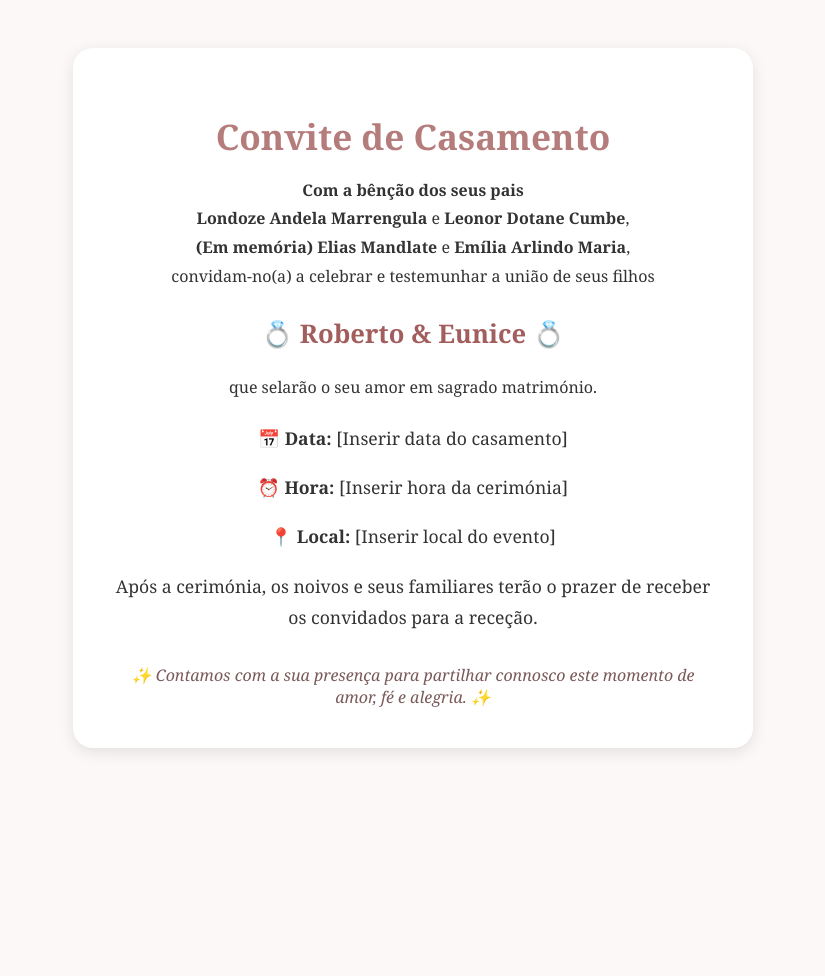
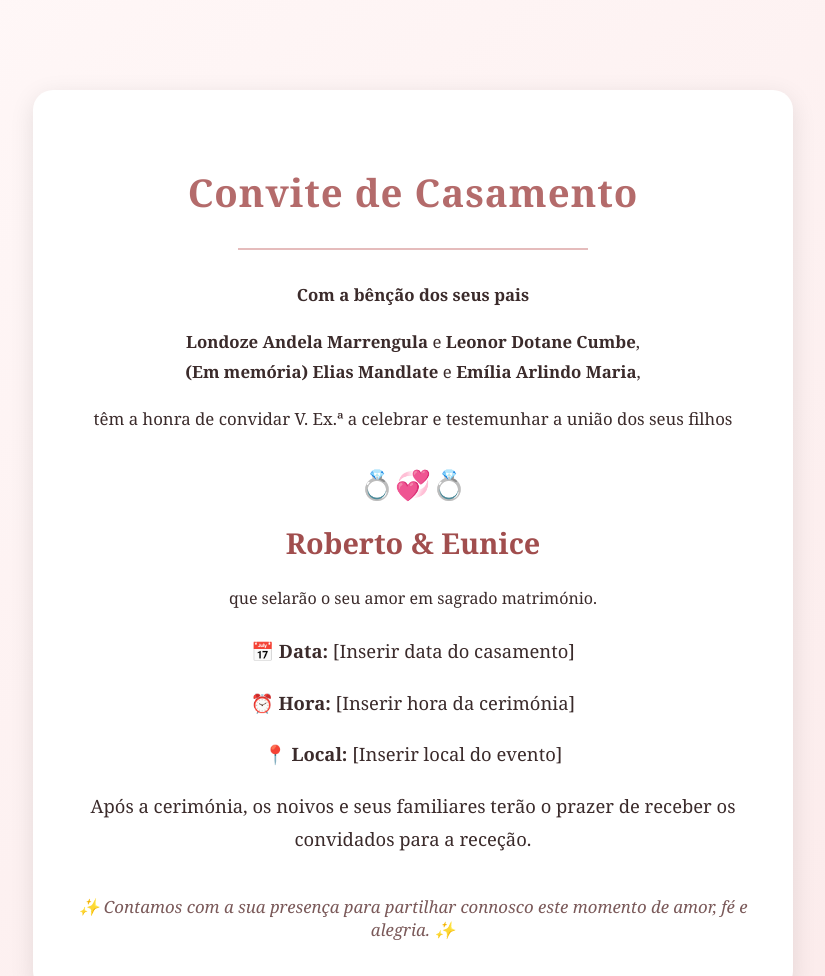
Before and after one commit to Calton4/Roberto-e-Eunice01, a plain HTML site: page noivos.html in a window 1280 px wide. Shown: the top 976 px of the page, without its empty margins (227-1052 px from the left). Before the commit the page ends 800 px from the top, so only its background shows below. Drawn offline with Linux system fonts and the light colour scheme.

Commit message:
Revise wedding invitation layout and design
Updated the wedding invitation HTML with new styles and content.

```diff
--- a/noivos.html
+++ b/noivos.html
@@ -3,63 +3,88 @@
 <head>
   <meta charset="UTF-8">
   <meta name="viewport" content="width=device-width, initial-scale=1.0">
-  <title>Convite de Casamento - Roberto & Eunice</title>
+  <title>Casamento de Roberto & Eunice</title>
   <style>
     body {
       font-family: 'Georgia', serif;
-      background-color: #fdf8f8;
-      color: #333;
+      background: linear-gradient(to bottom right, #fff8f8, #fbeaea);
+      color: #3b2b2b;
       text-align: center;
       padding: 40px;
+      margin: 0;
     }
+
     .card {
-      background: white;
+      background: #ffffff;
       border-radius: 20px;
-      padding: 40px;
-      max-width: 600px;
-      margin: 0 auto;
-      box-shadow: 0 4px 15px rgba(0,0,0,0.1);
+      padding: 50px 30px;
+      max-width: 700px;
+      margin: 50px auto;
+      box-shadow: 0 6px 25px rgba(0,0,0,0.1);
     }
+
     h1 {
-      font-size: 2.2em;
-      color: #b57c7c;
-      margin-bottom: 10px;
+      font-size: 2.4em;
+      color: #b46b6b;
+      margin-bottom: 15px;
+      letter-spacing: 1px;
     }
+
     h2 {
-      font-size: 1.6em;
-      color: #a25d5d;
-      margin-top: 10px;
+      font-size: 1.8em;
+      color: #a14e4e;
+      margin-top: 20px;
       margin-bottom: 25px;
     }
+
     .parents {
-      font-size: 1em;
+      font-size: 1.05em;
       line-height: 1.8em;
-      margin-bottom: 25px;
+      margin-bottom: 30px;
     }
+
     .details {
-      font-size: 1.1em;
+      font-size: 1.15em;
       margin-top: 25px;
       line-height: 1.8em;
     }
+
     .footer {
       font-style: italic;
       color: #7a5959;
-      margin-top: 30px;
+      margin-top: 40px;
+      font-size: 1.05em;
+    }
+
+    hr {
+      width: 50%;
+      border: none;
+      border-top: 2px solid #e5bcbc;
+      margin: 30px auto;
+    }
+
+    .hearts {
+      font-size: 1.8em;
+      color: #b46b6b;
+      margin: 10px 0;
     }
   </style>
 </head>
 <body>
+
   <div class="card">
     <h1>Convite de Casamento</h1>
+    <hr>
 
     <div class="parents">
-      <p><strong>Com a bênção dos seus pais</strong><br>
-      <strong>Londoze Andela Marrengula</strong> e <strong>Leonor Dotane Cumbe</strong>,<br>
-      <strong>(Em memória) Elias Mandlate</strong> e <strong>Emília Arlindo Maria</strong>,<br>
-      convidam-no(a) a celebrar e testemunhar a união de seus filhos</p>
+      <p><strong>Com a bênção dos seus pais</strong></p>
+      <p><strong>Londoze Andela Marrengula</strong> e <strong>Leonor Dotane Cumbe</strong>,<br>
+      <strong>(Em memória) Elias Mandlate</strong> e <strong>Emília Arlindo Maria</strong>,</p>
+      <p>têm a honra de convidar V. Ex.ª a celebrar e testemunhar a união dos seus filhos</p>
     </div>
 
-    <h2>💍 Roberto & Eunice 💍</h2>
+    <div class="hearts">💍💞💍</div>
+    <h2>Roberto & Eunice</h2>
 
     <p>que selarão o seu amor em sagrado matrimónio.</p>
 
@@ -74,5 +99,6 @@
       ✨ Contamos com a sua presença para partilhar connosco este momento de amor, fé e alegria. ✨
     </div>
   </div>
+
 </body>
 </html>
```
